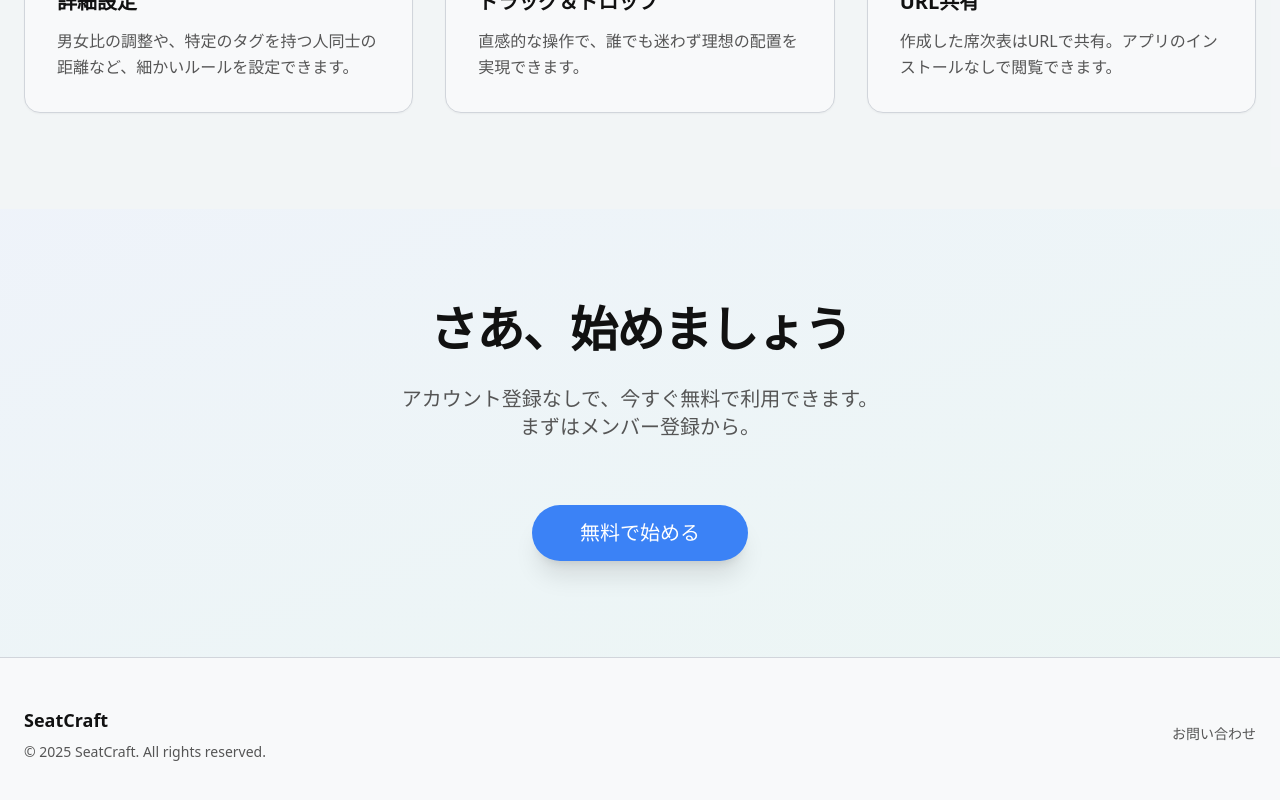
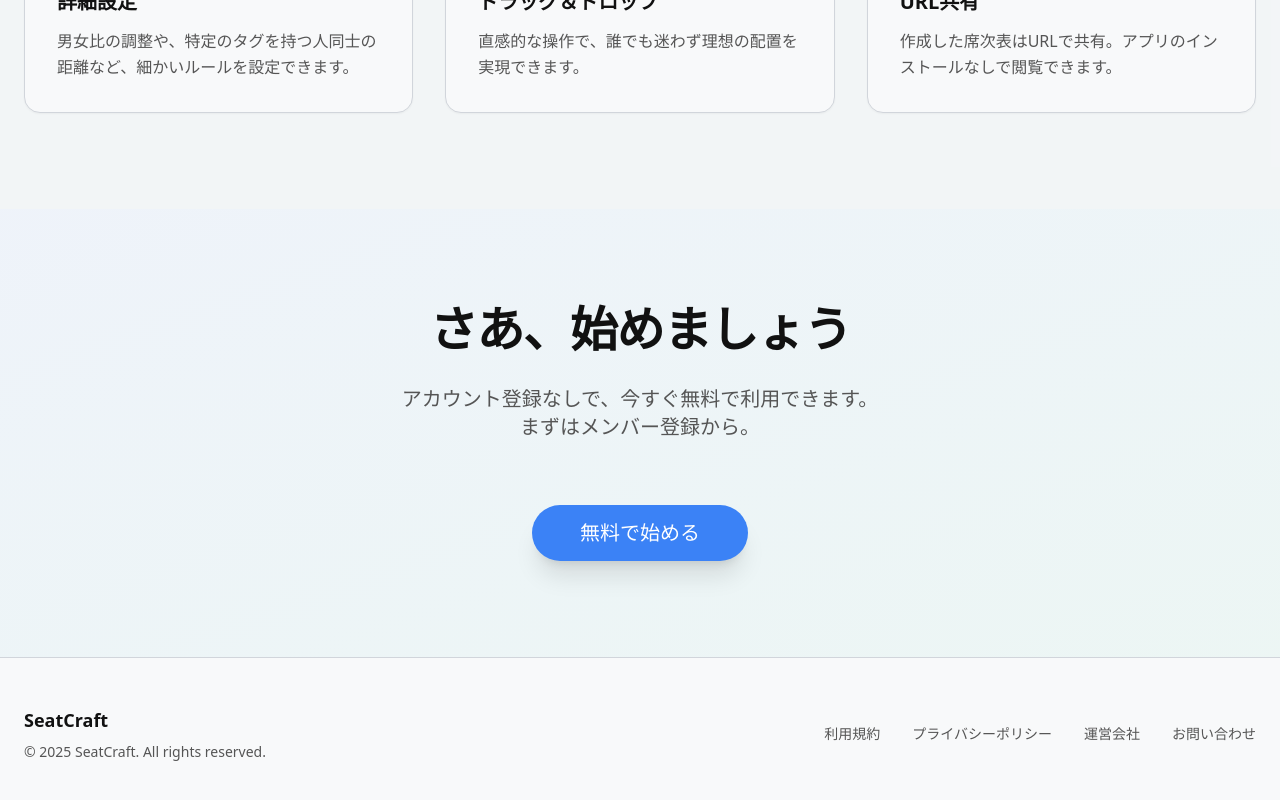
Before and after one commit to TaiyoYamada/SeatCraft, a Next.js app in the folder frontend/: page / in a window 1280 px wide. Shown: the part 2882-3682 px from the top of the page. Built offline with nearby package versions, Linux system fonts and the light colour scheme.

Commit message:
リンクを添付

```diff
--- a/frontend/src/app/page.tsx
+++ b/frontend/src/app/page.tsx
@@ -242,10 +242,24 @@ export default function HomePage() {
             <p>© 2025 SeatCraft. All rights reserved.</p>
           </div>
           <div className="flex flex-wrap justify-center gap-8">
-            {/* <Link href="#" className="hover:text-[var(--color-accent)] transition-colors">利用規約</Link>
+            <Link href="#" className="hover:text-[var(--color-accent)] transition-colors">利用規約</Link>
             <Link href="#" className="hover:text-[var(--color-accent)] transition-colors">プライバシーポリシー</Link>
-            <Link href="#" className="hover:text-[var(--color-accent)] transition-colors">運営会社</Link> */}
-            <Link href="#" className="hover:text-[var(--color-accent)] transition-colors">お問い合わせ</Link>
+            <a
+              href="https://github.com/TaiyoYamada"
+              target="_blank"
+              rel="noopener noreferrer"
+              className="hover:text-[var(--color-accent)] transition-colors"
+            >
+              運営会社
+            </a>
+            <a
+              href="https://forms.gle/SzFwmxeZJA9JnPPe6"
+              target="_blank"
+              rel="noopener noreferrer"
+              className="hover:text-[var(--color-accent)] transition-colors"
+            >
+              お問い合わせ
+            </a>
           </div>
         </div>
       </footer>
```
